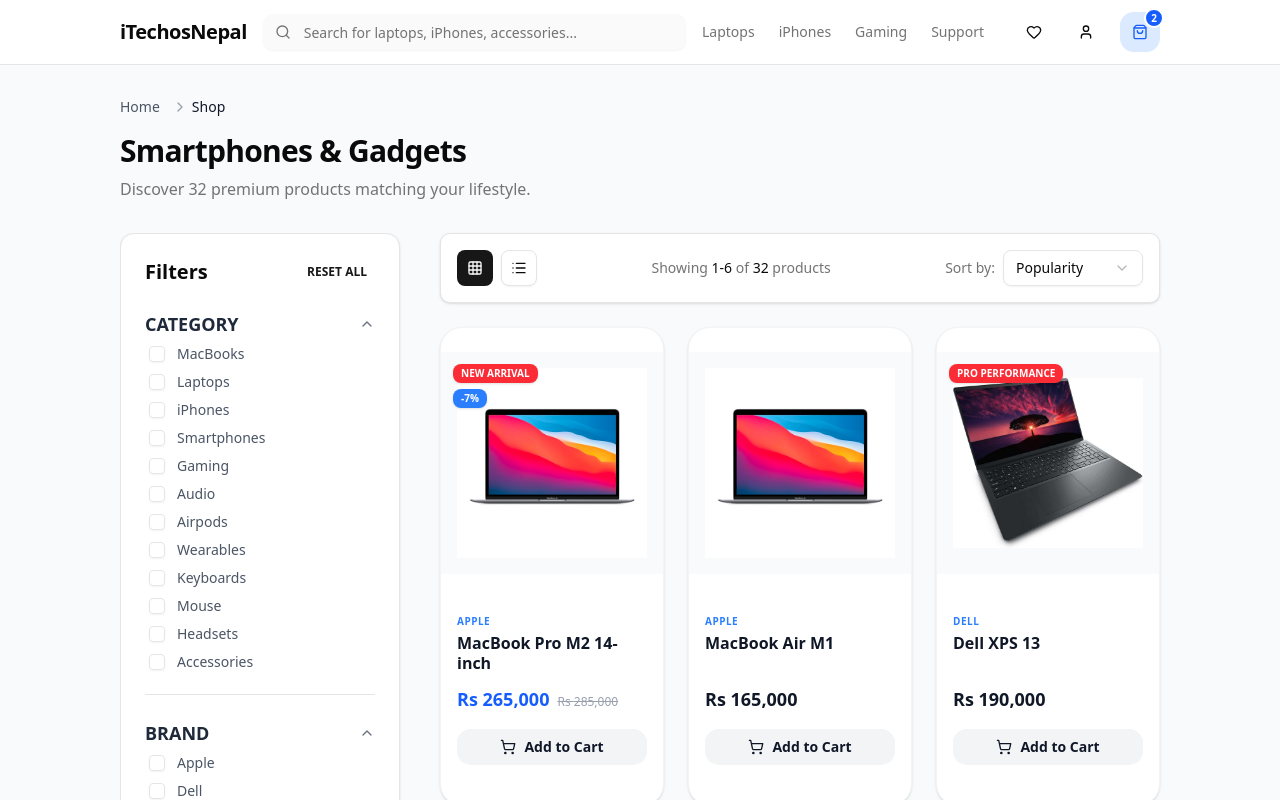
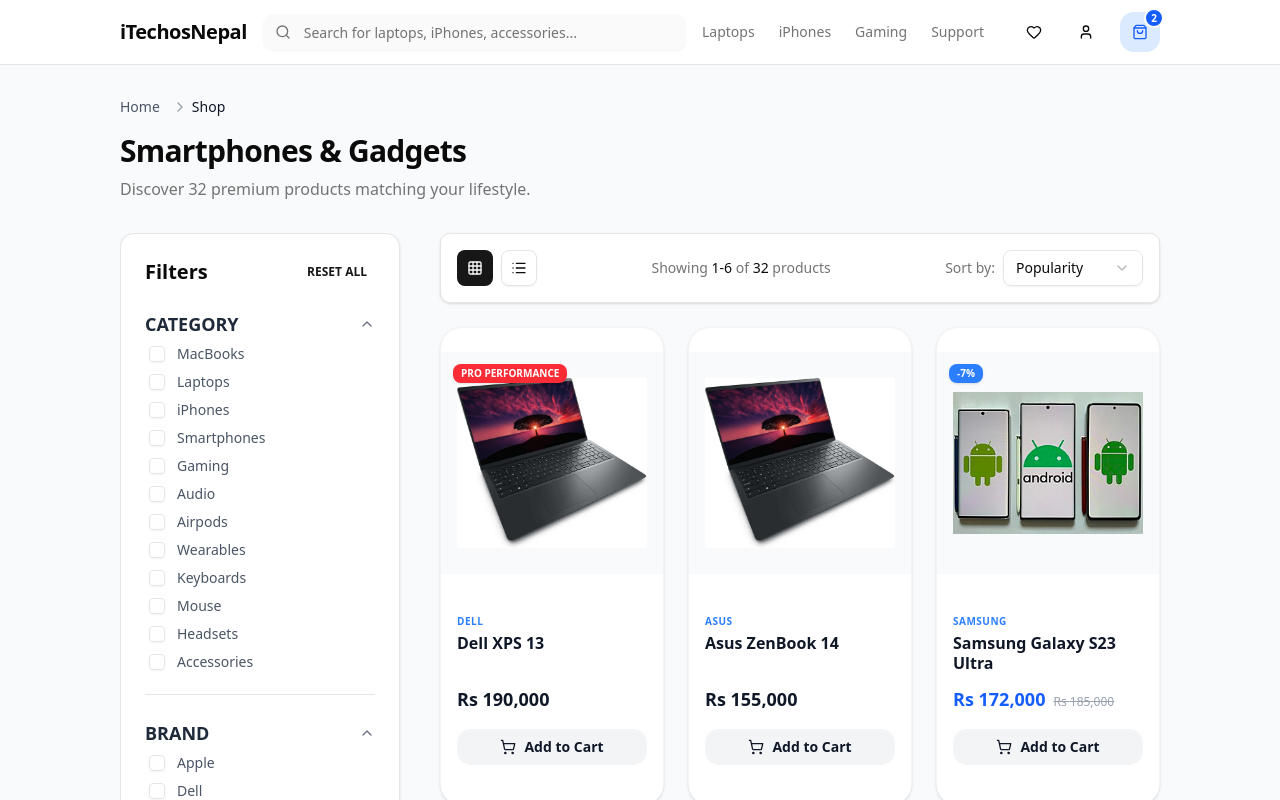
Before and after one commit to devmani46/itechosTask, a Next.js app: page /shop in a window 1280 px wide. Shown: the top 800 px of the page. Built offline with nearby package versions, Linux system fonts and the light colour scheme.

Commit message:
filter fixed

```diff
--- a/app/shop/page.tsx
+++ b/app/shop/page.tsx
@@ -19,7 +19,7 @@
 
 const ITEMS_PER_PAGE = 6;
 
-type SortOption = 'popularity' | 'price-low' | 'price-high' | 'newest';
+type SortOption = 'popularity' | 'price-low' | 'price-high' | 'newest' | 'oldest';
 type ViewMode = 'grid' | 'list';
 
 export default function ShopPage() {
@@ -46,10 +46,12 @@
       case 'price-high':
         return sorted.sort((a, b) => b.price - a.price);
       case 'newest':
-        return sorted.sort((a, b) => b.id.localeCompare(a.id));
+        return sorted.sort((a, b) => Number(b.id) - Number(a.id));
+      case 'oldest':
+        return sorted.sort((a, b) => Number(a.id) - Number(b.id));
       case 'popularity':
       default:
-        return sorted;
+        return sorted.sort((a, b) => b.rating - a.rating);
     }
   }, [filteredProducts, sortBy]);
 
@@ -179,6 +181,7 @@
                       <SelectItem value="price-low">Price: Low to High</SelectItem>
                       <SelectItem value="price-high">Price: High to Low</SelectItem>
                       <SelectItem value="newest">Newest</SelectItem>
+                      <SelectItem value="oldest">Oldest</SelectItem>
                     </SelectContent>
                   </Select>
                 </div>
@@ -200,8 +203,8 @@
                     count={totalPages}
                     page={currentPage}
                     onChange={setCurrentPage}
-                    showFirstButton
-                    showLastButton
+                    // showFirstButton
+                    // showLastButton
                   />
                 </div>
               )}
```
